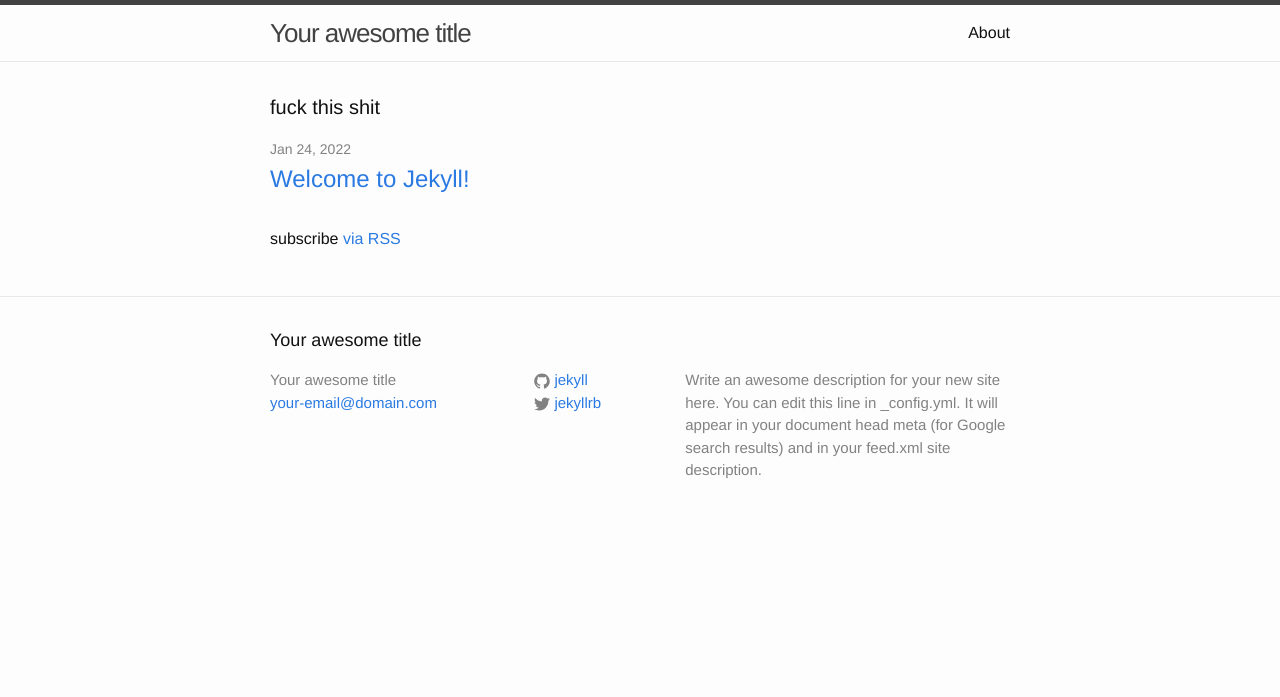
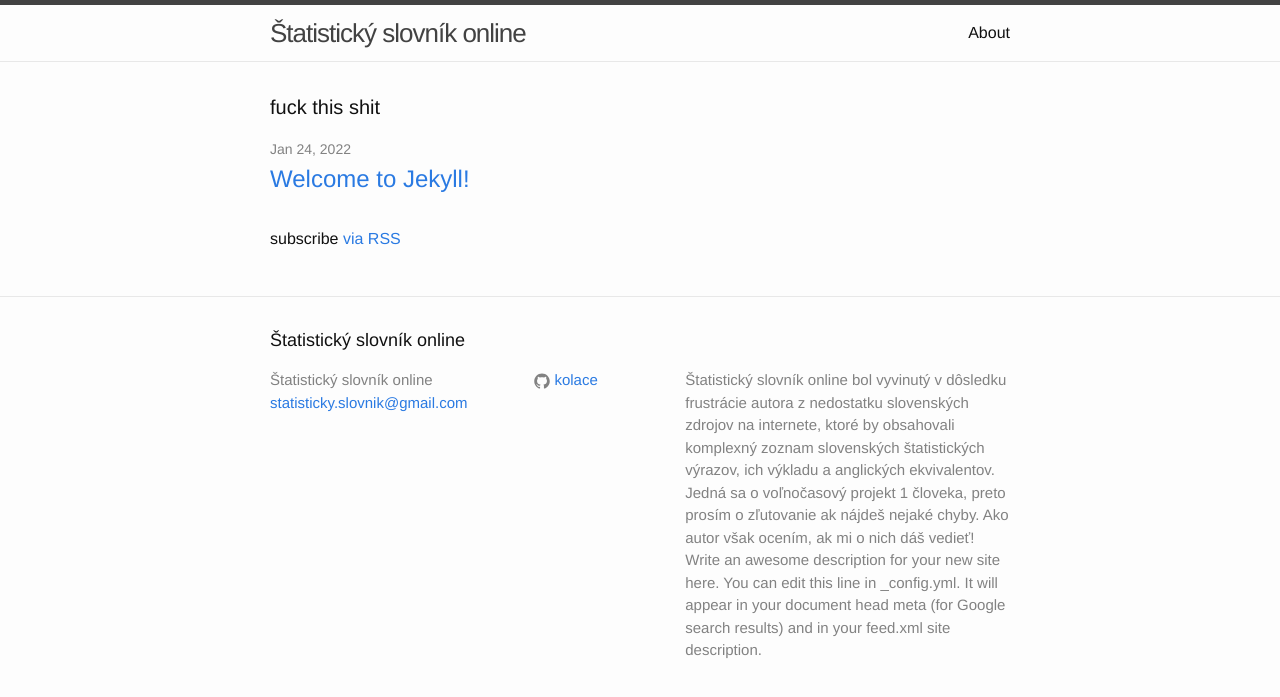
Before and after one commit to kolace/kolace.github.io, a Jekyll site: the page built from index.html, in a window 1280 px wide. Shown: the top 697 px of the page. Built offline with Jekyll 4.4.1, drawn with Linux system fonts in a browser that asks for light colours.

Commit message:
Update _config.yml

```diff
--- a/_config.yml
+++ b/_config.yml
@@ -6,16 +6,16 @@
 # 'jekyll serve'. If you change this file, please restart the server process.
 
 # Site settings
-title: Your awesome title
-email: your-email@domain.com
+title: Štatistický slovník online
+email: statisticky.slovnik@gmail.com
 description: > # this means to ignore newlines until "baseurl:"
+  Štatistický slovník online bol vyvinutý v dôsledku frustrácie autora z nedostatku slovenských zdrojov na internete, ktoré by obsahovali komplexný zoznam slovenských štatistických výrazov, ich výkladu a anglických ekvivalentov. Jedná sa o voľnočasový projekt 1 človeka, preto prosím o zľutovanie ak nájdeš nejaké chyby. Ako autor však ocením, ak mi o nich dáš vedieť!
   Write an awesome description for your new site here. You can edit this
   line in _config.yml. It will appear in your document head meta (for
   Google search results) and in your feed.xml site description.
 baseurl: "" # the subpath of your site, e.g. /blog
 url: "http://yourdomain.com" # the base hostname & protocol for your site
-twitter_username: jekyllrb
-github_username:  jekyll
+github_username:  kolace
 
 # Build settings
 markdown: kramdown
```
